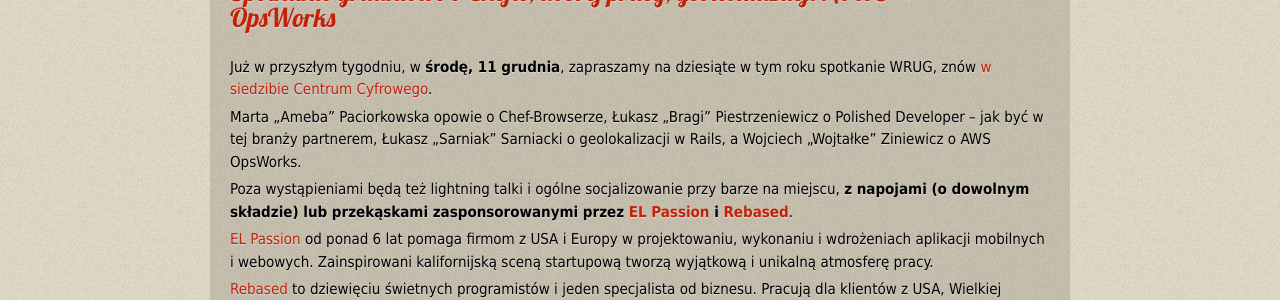
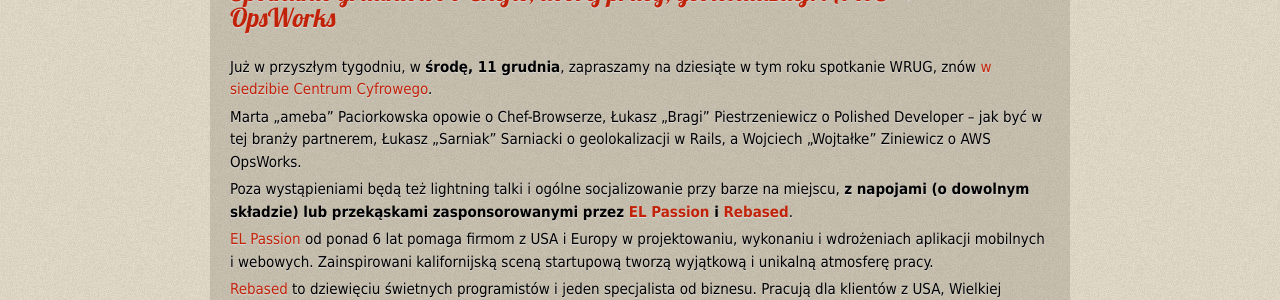
Before and after one commit to wrug/wrug.eu, a Jekyll site: the page built from _posts/2013-12-05-spotkanie-grudniowe.md, in a window 1280 px wide. Shown: the part 307-607 px from the top of the page. Built offline with Jekyll 4.4.1, drawn with Linux system fonts in a browser that asks for light colours; comment, search, counter and statistics services are not loaded.

Commit message:
historical justice served

```diff
--- a/_posts/2013-12-05-spotkanie-grudniowe.md
+++ b/_posts/2013-12-05-spotkanie-grudniowe.md
@@ -7,7 +7,7 @@
 na dziesiąte w tym roku spotkanie WRUG, znów [w siedzibie
 Centrum Cyfrowego](http://panstwomiasto.pl).
 
-Marta „Ameba” Paciorkowska opowie o Chef-Browserze, Łukasz
+Marta „ameba” Paciorkowska opowie o Chef-Browserze, Łukasz
 „Bragi” Piestrzeniewicz o Polished Developer – jak być w tej
 branży partnerem, Łukasz „Sarniak” Sarniacki o geolokalizacji
 w Rails, a Wojciech „Wojtałke” Ziniewicz o AWS OpsWorks.
```
